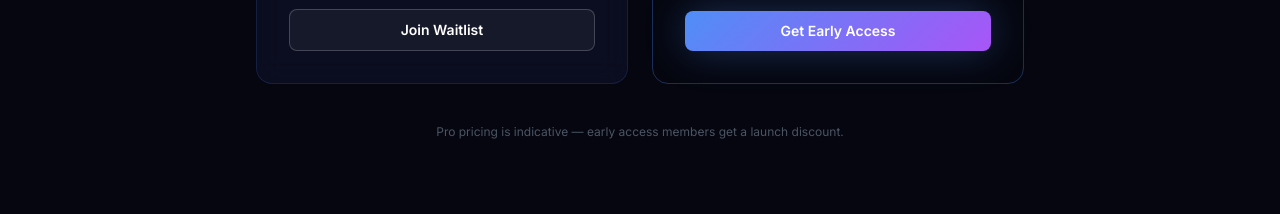
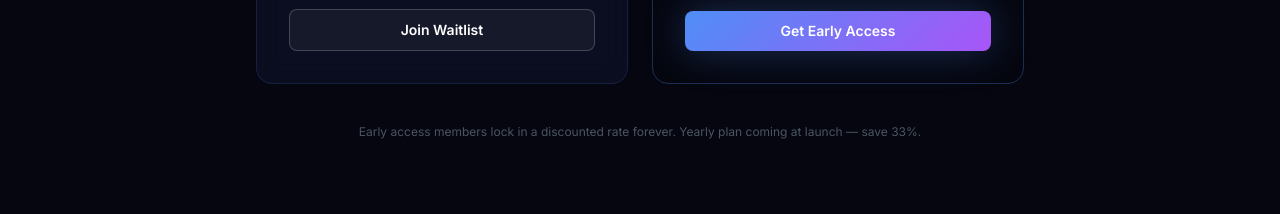
Before and after one commit to ScanvApp/scanvio-web-page, a React (Vite) app: page / in a window 1280 px wide. Shown: the part 9580-9794 px from the top of the page. Built offline with nearby package versions, Linux system fonts and the light colour scheme.

Commit message:
update Pro price to .99/month

```diff
--- a/src/components/sections/Community.tsx
+++ b/src/components/sections/Community.tsx
@@ -12,7 +12,7 @@ const PERKS = [
   {
     icon: Lock,
     title: 'Locked-In Pro Price',
-    description: 'Early members lock in a lower Pro rate forever. Price goes up at launch.',
+    description: 'Early members lock in a discounted Pro rate forever. Price goes up at launch.',
     color: '#4F8EF7',
   },
   {
--- a/src/components/sections/Pricing.tsx
+++ b/src/components/sections/Pricing.tsx
@@ -23,7 +23,7 @@ const PLANS = [
   },
   {
     name: 'Pro',
-    price: '$4.99',
+    price: '$9.99',
     period: 'per month',
     description: 'For power users who scan seriously. AI-powered, unlimited everything.',
     cta: 'Get Early Access',
@@ -174,7 +174,7 @@ export default function Pricing() {
           transition={{ duration: 0.5, delay: 0.5 }}
           className="text-center text-xs text-gray-600 mt-10"
         >
-          Pro pricing is indicative — early access members get a launch discount.
+          Early access members lock in a discounted rate forever. Yearly plan coming at launch — save 33%.
         </motion.p>
       </div>
     </section>
```
